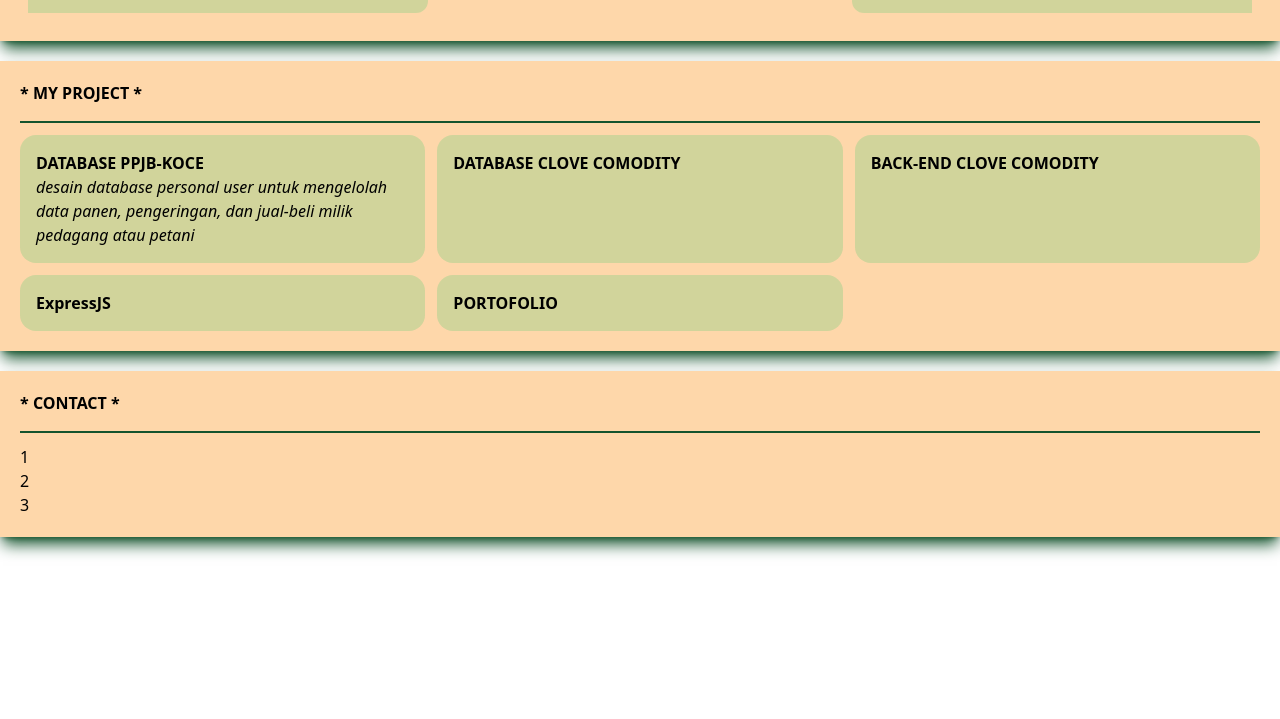
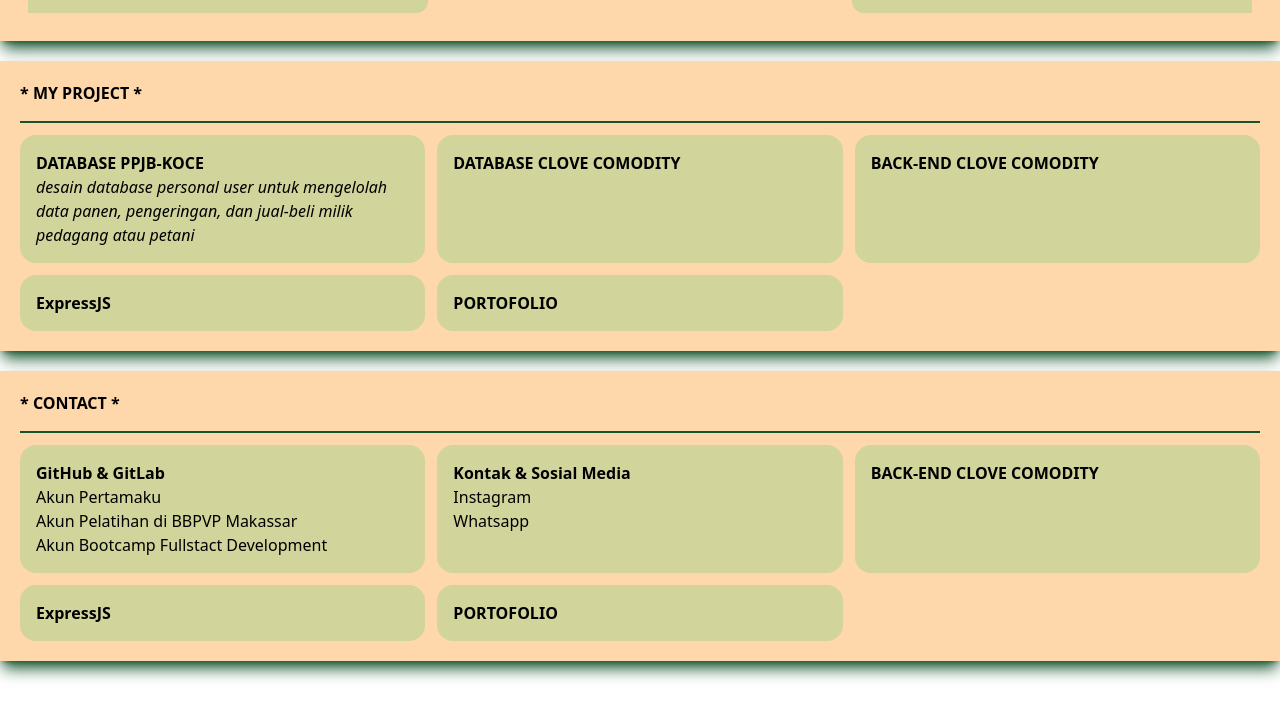
Before and after one commit to Herianto-S-Mat/portofilio-tailwind, a website: page public/index.html in a window 1280 px wide. Shown: the part 873-1592 px from the top of the page. Before the commit the page ends 1538 px from the top, so only its background shows below. Drawn offline with Linux system fonts and the light colour scheme.

Commit message:
Update contact.html

```diff
--- a/public/section/contact.html
+++ b/public/section/contact.html
@@ -1,8 +1,31 @@
 <h1 class="font-black pb-4">*  CONTACT *</u></h1>
-<div class="flex flex-row justify-evenly flex-nowrap gap-5 border-t-2 border-green-900 w-full bg-blue-100 pt-3">
-  <div class="flex justify-evenly ...">
-  <div>1</div>
-  <div>2</div>
-  <div>3</div>
+<div class="sm:grid sm:grid-cols-3 sm:gap-3 border-t-2 border-green-900 pt-3">
+    <div class="p-4 bg-green-500 bg-opacity-20 rounded-2xl">
+        <a href="#" class="font-semibold">GitHub & GitLab</a><br>
+        <ul>
+          <li><a href="">Akun Pertamaku</a></li>
+          <li><a href="">Akun Pelatihan di BBPVP Makassar</a></li>
+          <li><a href="">Akun Bootcamp Fullstact Development</a></li>
+        </ul>
+    </div>
+    <div class="p-4 bg-green-500 bg-opacity-20 rounded-2xl">
+        <a href="#" class="font-semibold">Kontak & Sosial Media</a><br>
+        <ol>
+          <li><a href="" class="w-40">Instagram</a></li>
+          <li><a href="" class="w-40">Whatsapp</a></li>
+        </ol>
+    </div>
+    <div class="p-4 bg-green-500 bg-opacity-20 rounded-2xl">
+        <a href="#" class="font-semibold">BACK-END CLOVE COMODITY</a><br>
+        <p class=""></p>
+    </div>
+
+    <div class="p-4 bg-green-500 bg-opacity-20 rounded-2xl">
+        <a href="#" class="font-semibold">ExpressJS </a><br>
+        <p class=""></p>
+    </div>
+    <div class="p-4 bg-green-500 bg-opacity-20 rounded-2xl">
+        <a href="#" class="font-semibold">PORTOFOLIO</a><br>
+        <p class=""></p>
+    </div>
 </div>
-</div>
```
